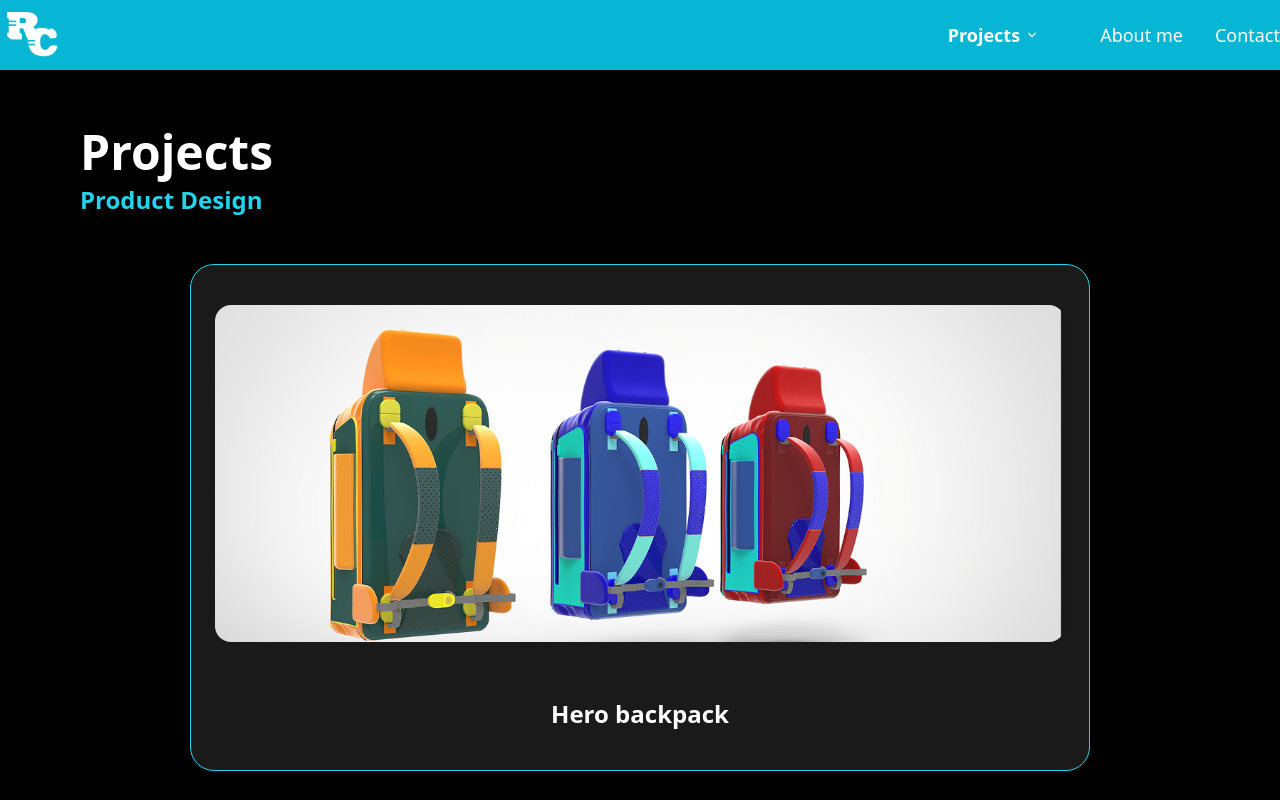
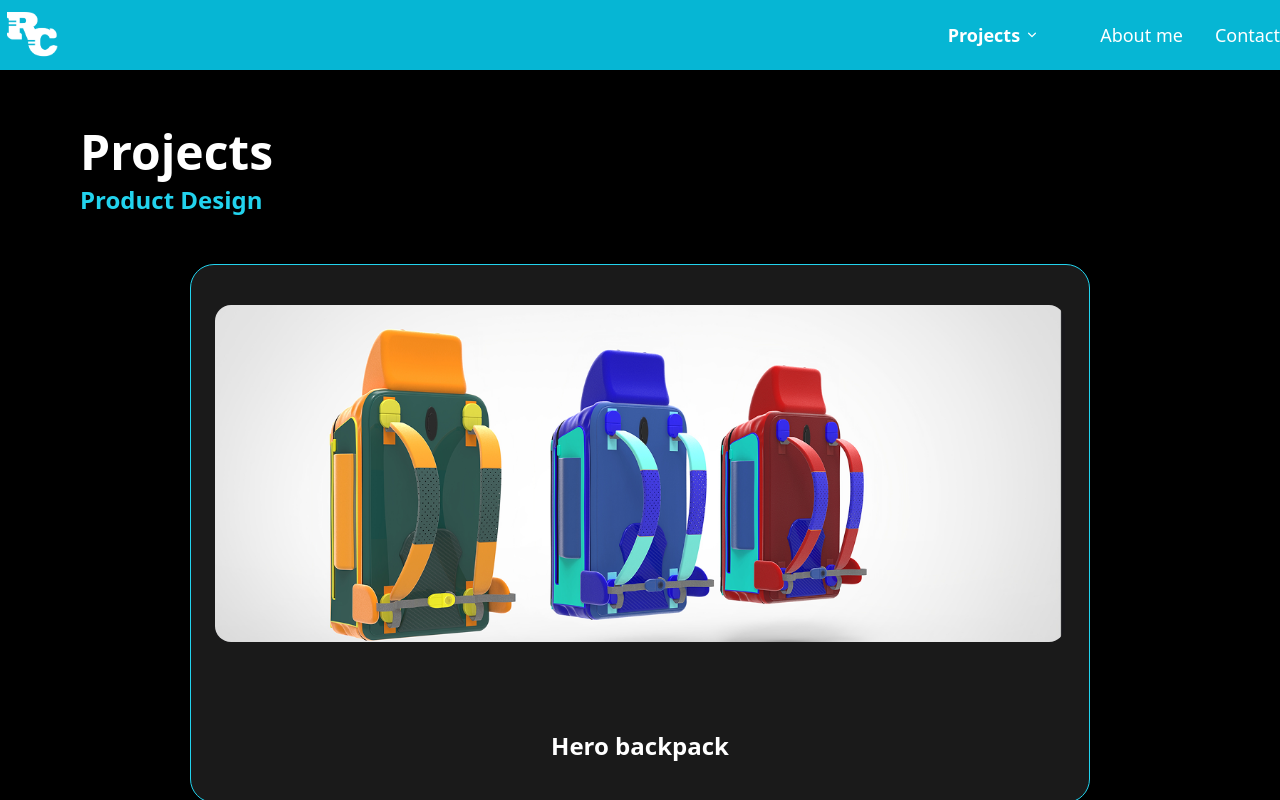
Before and after one commit to Riccardocassis/personal-website-2025, a Vue app: page /projects/product in a window 1280 px wide. Shown: the top 800 px of the page. Built offline with nearby package versions, Linux system fonts and the light colour scheme.

Commit message:
ariosità pagine projects

```diff
--- a/src/pages/BrandDesign.vue
+++ b/src/pages/BrandDesign.vue
@@ -71,7 +71,7 @@ const cards = [
 .flex-col.items-center {
   flex-direction: column !important;
   align-items: center;
-  gap: 2rem;
+  gap: 4rem;
 }
 .bg-white\/10 {
   width: 100%;
--- a/src/pages/ProductDesign.vue
+++ b/src/pages/ProductDesign.vue
@@ -58,7 +58,7 @@ import { RouterLink } from 'vue-router';
 .flex-col.items-center {
   flex-direction: column !important;
   align-items: center;
-  gap: 2rem;
+  gap: 4rem;
 }
 .bg-white\/10 {
   width: 100%;
--- a/src/pages/WebDesign.vue
+++ b/src/pages/WebDesign.vue
@@ -54,7 +54,7 @@ import { RouterLink } from 'vue-router';
 .flex-col.items-center {
   flex-direction: column !important;
   align-items: center;
-  gap: 2rem;
+  gap: 4rem;
 }
 .bg-white\/10 {
   width: 100%;
```
